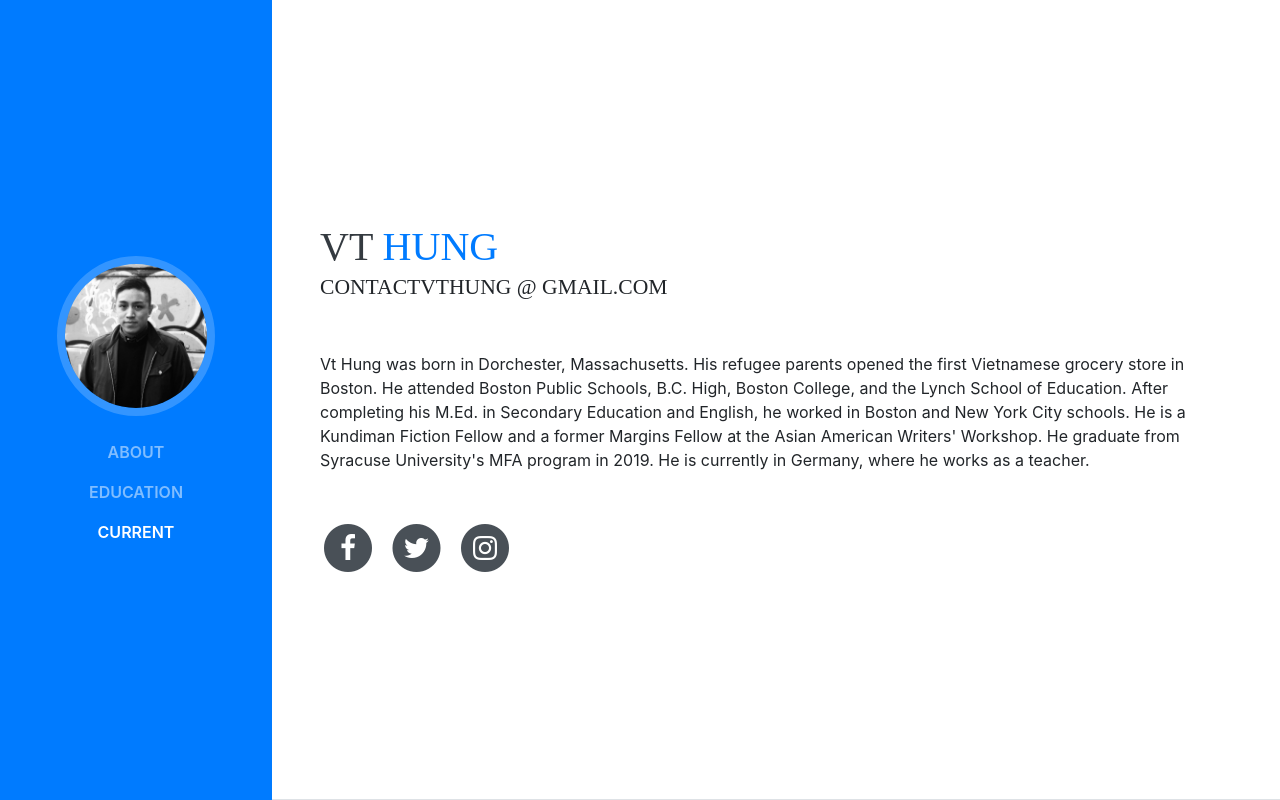
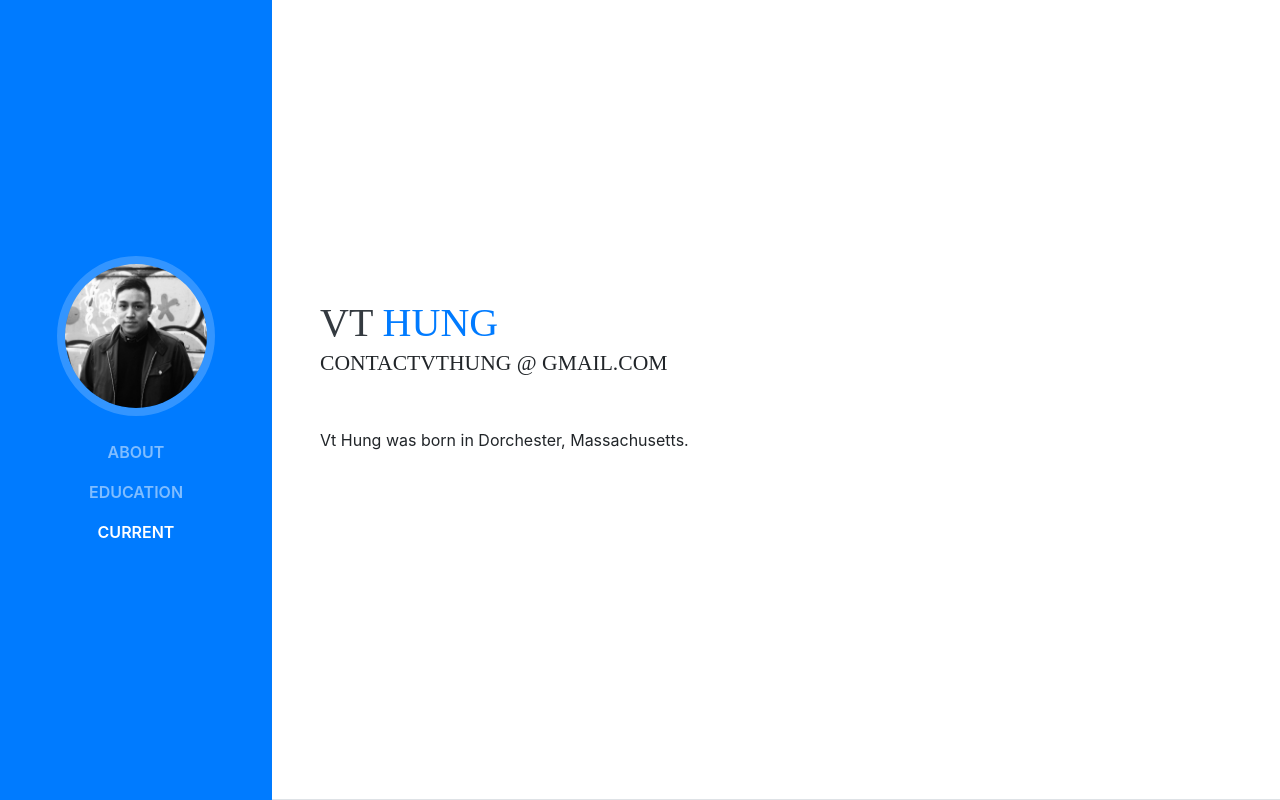
Before and after one commit to rdottle/vt-hung, a website with bundled scripts: page index.html in a window 1280 px wide. Shown: the top 800 px of the page. Built offline with nearby package versions, Linux system fonts and the light colour scheme; a web font is replaced by a local one.

Commit message:
remove bio

```diff
--- a/index.html
+++ b/index.html
@@ -74,9 +74,9 @@
           <div class="subheading mb-5">
             <p>contactvthung @ gmail.com</p>
           </div>
-          <p class="mb-5">Vt Hung was born in Dorchester, Massachusetts. His refugee parents opened the first Vietnamese grocery store in Boston. He attended Boston Public Schools, B.C. High, Boston College, and the Lynch School of Education. After completing his M.Ed. in Secondary Education and English, he worked in Boston and New York City schools. He is a Kundiman Fiction Fellow and a former Margins Fellow at the Asian American Writers' Workshop. He graduate from Syracuse University's MFA program in 2019. He is currently in Germany, where he works as a teacher.
+          <p class="mb-5">Vt Hung was born in Dorchester, Massachusetts.
           </p>
-          <ul class="list-inline list-social-icons mb-0">
+          <!-- <ul class="list-inline list-social-icons mb-0">
             <li class="list-inline-item">
               <a href="https://www.facebook.com/VtHungN">
                 <span class="fa-stack fa-lg">
@@ -101,7 +101,7 @@
                 </span>
               </a>
             </li>
-          </ul>
+          </ul> -->
         </div>
       </section>
 
```
